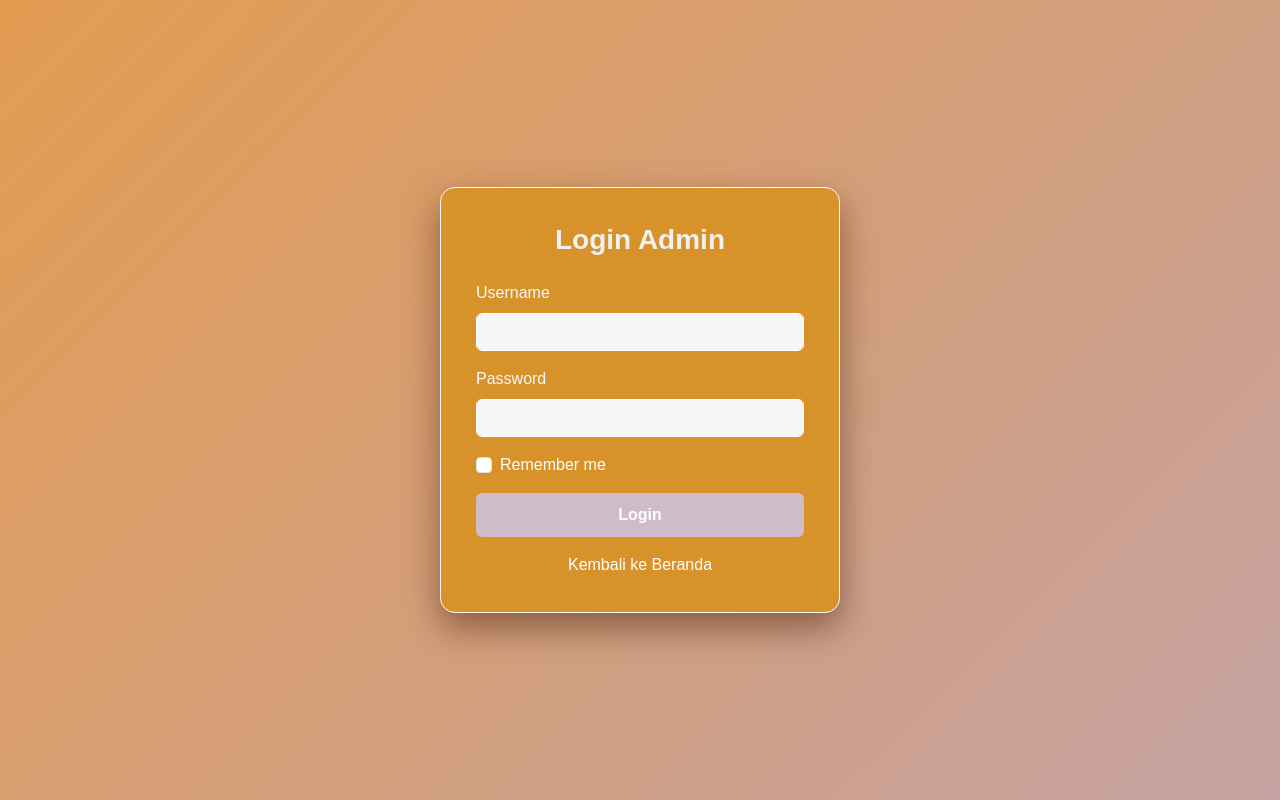
After one commit to dhinanur69/TugasAkhir1, a PHP site: page /login.php in a window 1280 px wide. The commit adds this page. Run offline with PHP 8.4, Linux system fonts and the light colour scheme.

Commit message:
PHP (Session, Cookies)

```diff
--- a/css/style.css
+++ b/css/style.css
@@ -78,3 +78,65 @@ body.dark-mode .form-control::placeholder {
 body.dark-mode footer {
     background-color: #0d0d0d !important;
 }
+
+.login-body {
+    display: flex;
+    align-items: center;
+    justify-content: center;
+    min-height: 100vh;
+    background: linear-gradient(135deg, #e39c51, #c5a2a2);
+}
+
+.login-card {
+    background-color: #d7922a;
+    padding: 35px;
+    border-radius: 15px;
+    width: 100%;
+    max-width: 400px;
+    box-shadow: 0 15px 35px rgba(69, 26, 6, 0.5);
+    border: 1px solid #fbf8f8;
+}
+
+.login-card h3 {
+    color: #f0f0f0;
+    font-weight: bold;
+}
+
+.login-card .form-control {
+    background-color: #f7f6f6;
+    border: 1px solid #ffffff;
+    color: #1c1111;
+}
+
+.login-card .form-label {
+    color: #f8f8f8;
+}
+
+.login-card .form-control::placeholder {
+    color: #f4eded;
+}
+
+.btn-login {
+    background-color: #d0bbc8;
+    border: none;
+    color: #fffcfc;
+    font-weight: bold;
+    padding: 10px;
+    transition: 0.3s;
+}
+
+.btn-login:hover {
+    background-color: #c19a71;
+    transform: translateY(-2px);
+}
+
+.back-link {
+    color: #ffffff;
+    text-decoration: none;
+    font-weight: 500;
+    transition: 0.3s;
+}
+
+.login-card .form-check-label {
+    color: #ffffff;
+}
--- /dev/null
+++ b/login.php
@@ -0,0 +1,67 @@
+<?php
+session_start();
+
+if (isset($_SESSION['login_error'])) {
+    echo '<div style="color:#ffdddd; background:#d72a67; padding:5px 10px; margin-bottom:10px; border-radius:5px;">'
+         . $_SESSION['login_error'] . '</div>';
+    unset($_SESSION['login_error']);
+}
+?>
+
+
+<!DOCTYPE html>
+<html lang="en">
+<head>
+    <meta charset="UTF-8">
+    <title>Login - Coffe Shop Puding</title>
+    <meta name="viewport" content="width=device-width, initial-scale=1.0">
+
+    <link href="https://cdn.jsdelivr.net/npm/bootstrap@5.3.8/dist/css/bootstrap.min.css" rel="stylesheet">
+
+    <link rel="stylesheet" href="css/style.css">
+</head>
+
+<body class="login-body">
+
+    <div class="login-card">
+        <h3 class="text-center mb-4">Login Admin</h3>
+
+        <form action="controller/proses_login.php" method="post">
+
+            <div class="mb-3">
+                <label class="form-label">Username</label>
+                <input
+                    type="text"
+                    name="username"
+                    class="form-control"
+                    value="<?php echo isset($_COOKIE['username']) ? htmlspecialchars($_COOKIE['username']) : ''; ?>"
+                    required>
+            </div>
+
+            <div class="mb-3">
+                <label class="form-label">Password</label>
+                <input
+                    type="password"
+                    name="password"
+                    class="form-control"
+                    required>
+            </div>
+
+            <div class="form-check mb-3">
+                <input class="form-check-input" type="checkbox" name="remember" id="remember">
+                <label class="form-check-label" for="remember">Remember me</label>
+            </div>
+
+            <button type="submit" class="btn btn-login w-100">
+                Login
+            </button>
+
+            <div class="text-center mt-3">
+                <a href="index.php" class="back-link">Kembali ke Beranda</a>
+            </div>
+
+        </form>
+    </div>
+
+</body>
+</html>
```
Also changed, not shown: controller/logout.php (added, +9 -0 lines), controller/proses_login.php (added, +25 -0 lines), index.php (renamed from index.html, +14 -2 lines), README.md.
